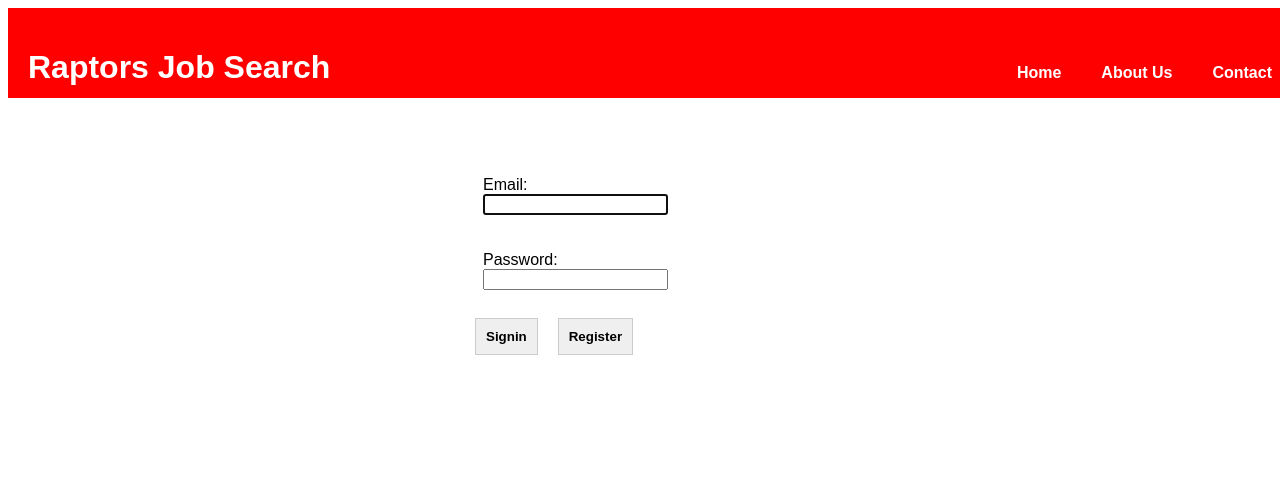
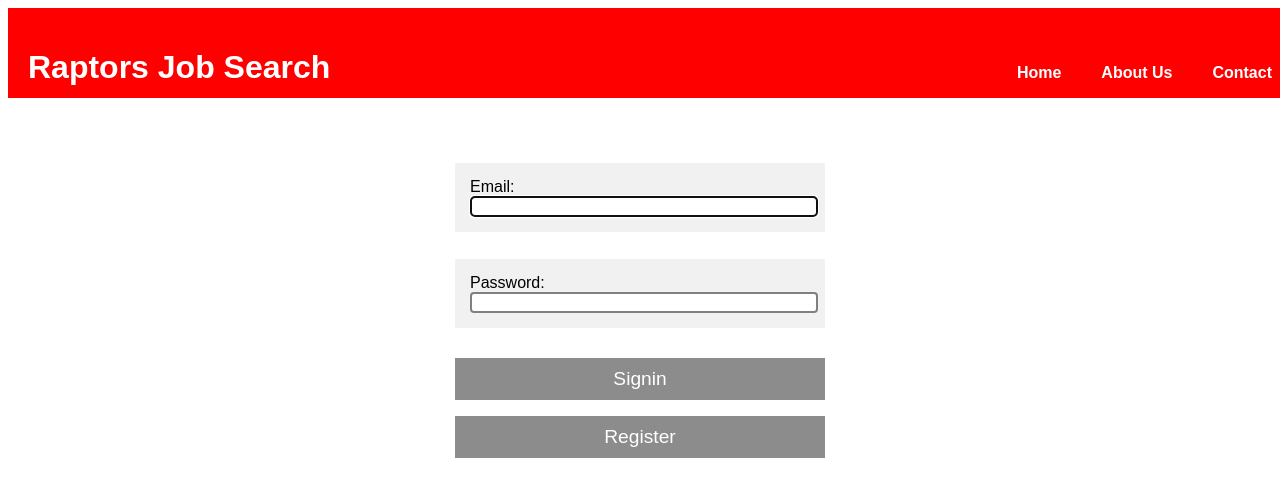
Before and after one commit to ReactRaptors/REACT_RAPTORS, a React (Create React App) app in the folder react-complete-guide/: page /#/ in a window 1280 px wide. Shown: the top 496 px of the page. Built offline with nearby package versions, Linux system fonts and the light colour scheme.

Commit message:
Update Login.css

```diff
--- a/react-complete-guide/src/Login/Login.css
+++ b/react-complete-guide/src/Login/Login.css
@@ -3,13 +3,18 @@
 }
 
 .login form{
-    max-width: 350px;
+    max-width: 370px;
     margin : 0px auto;
 }
 
 .login form div.email,
 .login form div.password{
-    display: inline-grid;
+  width: 92%;
+  padding: 15px;
+  margin: 5px 0 22px 0;
+  display: inline-block;
+  border: none;
+  background: #f1f1f1;
 }
 
 .email,.password{
@@ -18,11 +23,22 @@
     text-align : left;
 }
 
+.emailVal,.passwordVal
+{
+    border: 2px solid grey;
+    border-radius: 4px;
+    text-align : left;
+    width: 100%;
+}
+
 .loginButtons input{
-    display: inline-block;
-    margin: 10px;
-    padding: 10px;
-    border: 1px solid #ccc;
+    background-color: grey;
+    color: white;
+    padding: 10px 20px;
+    margin: 8px 0;
+    border: none;
     cursor: pointer;
-    font-weight: bold;
+    width: 100%;
+    opacity: 0.9;
+    font-size: 1.2em;
 }
```
